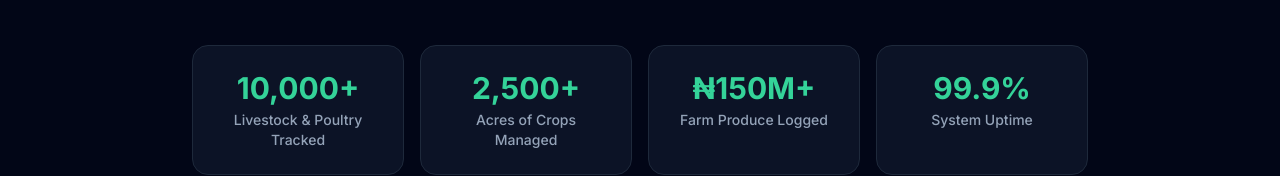
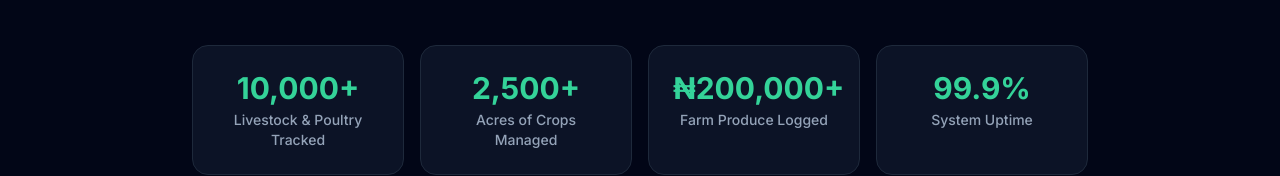
Before and after one commit to leke467/farm, a React (Vite) app in the folder project/frontend/: page /about in a window 1280 px wide. Shown: the part 492-668 px from the top of the page. Built offline with nearby package versions, Linux system fonts and the light colour scheme; no server answers.

Commit message:
Update produce metric from 150M to 200,000+ on About page

```diff
--- a/project/frontend/src/pages/public/About.jsx
+++ b/project/frontend/src/pages/public/About.jsx
@@ -18,7 +18,7 @@ const About = () => {
   const stats = [
     { value: "10,000+", label: "Livestock & Poultry Tracked" },
     { value: "2,500+", label: "Acres of Crops Managed" },
-    { value: "₦150M+", label: "Farm Produce Logged" },
+    { value: "₦200,000+", label: "Farm Produce Logged" },
     { value: "99.9%", label: "System Uptime" },
   ];
 
```
